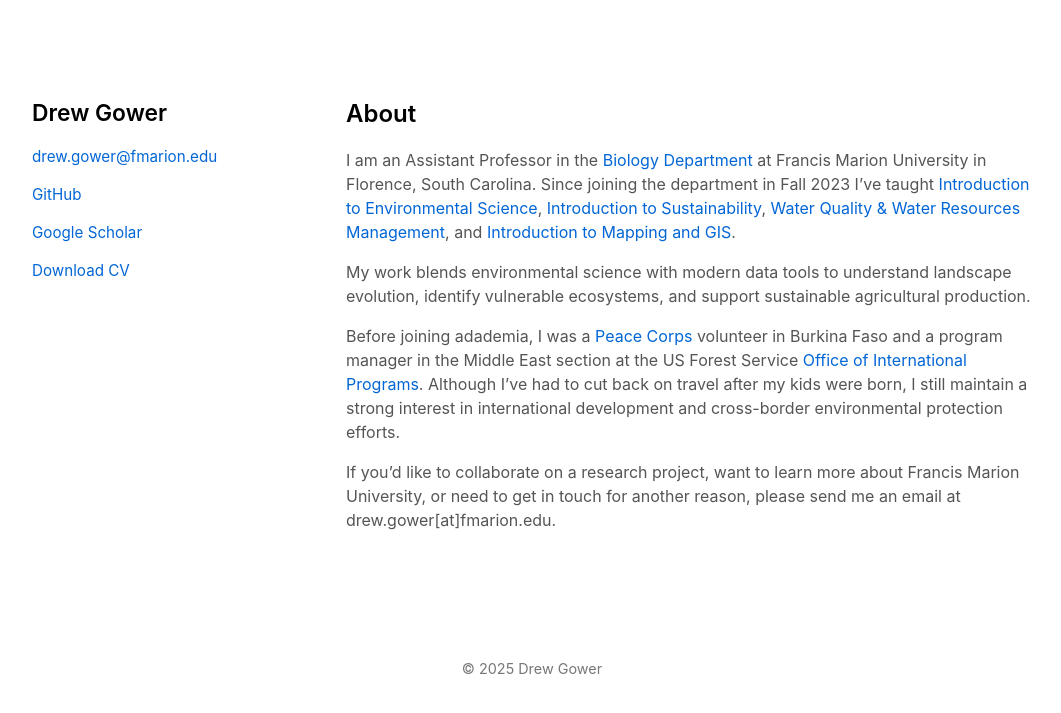
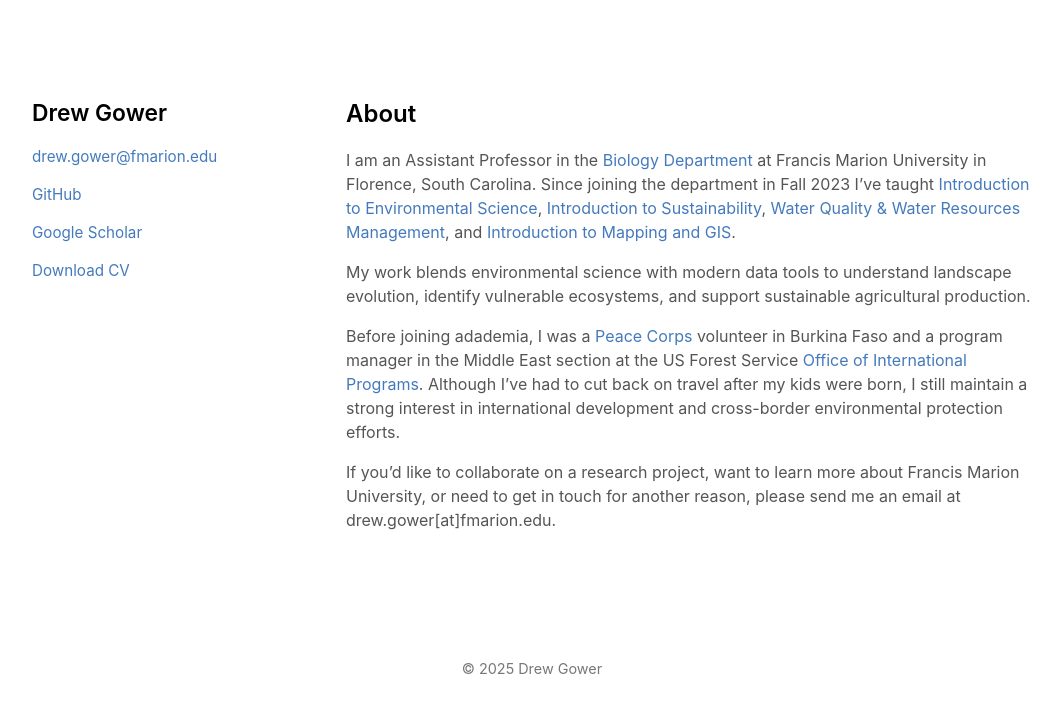
Before and after one commit to dbg6y/dbg6y.github.io, a Jekyll site: the page built from index.md, in a window 1280 px wide. Shown: the top 713 px of the page, without its empty margins (108-1169 px from the left). Built offline with Jekyll 4.4.1, drawn with Linux system fonts in a browser that asks for light colours.

Commit message:
changed colors

```diff
--- a/assets/css/style.css
+++ b/assets/css/style.css
@@ -14,7 +14,7 @@ h1, h2, h3 {
   color: #000;
 }
 a {
-  color: #0366d6;
+  color: #447abd;
   text-decoration: none;
 }
 a:hover {
```
